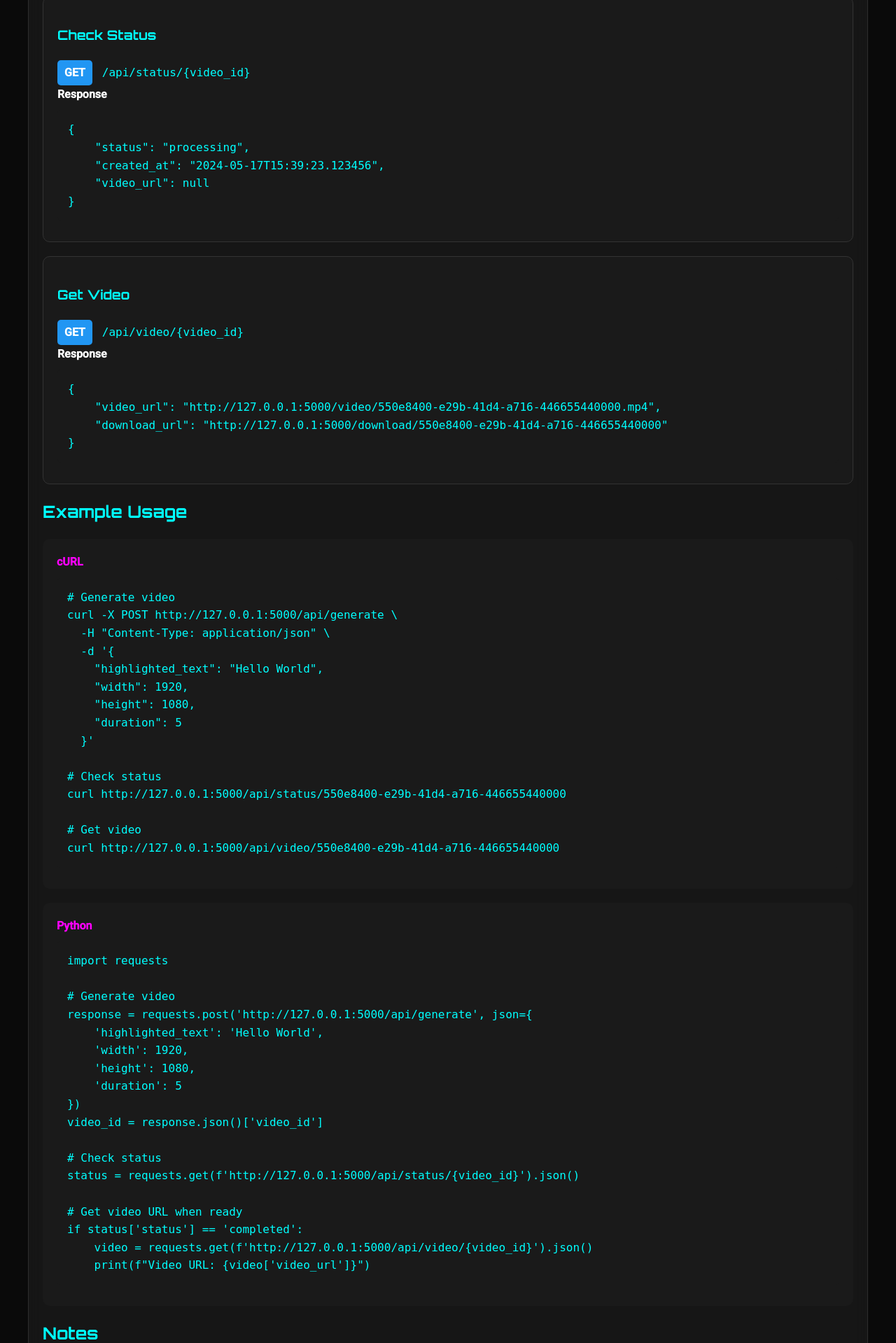
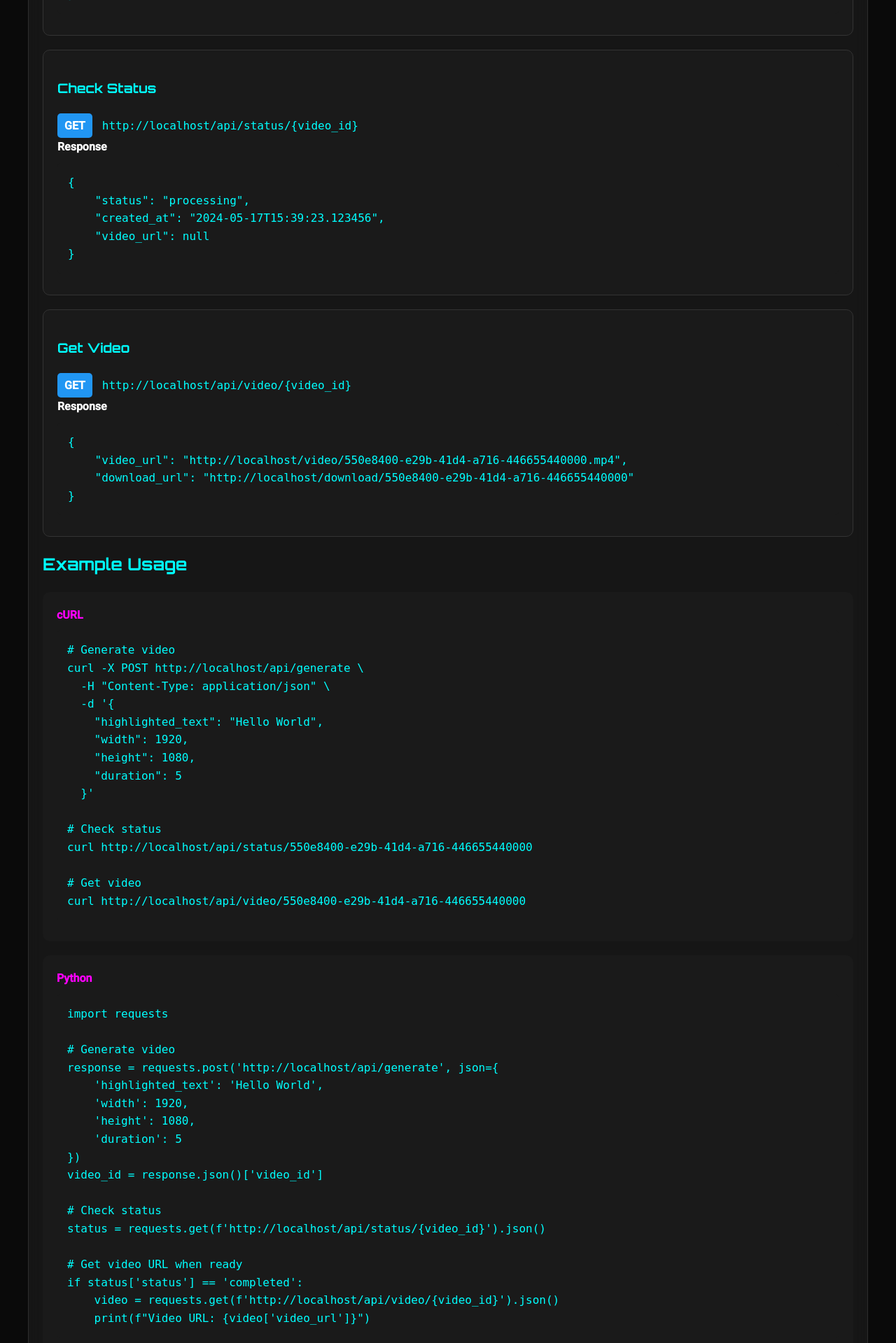
Before and after one commit to iotserver24/match-cut-ai, a Flask app: page /api/docs in a window 1280 px wide. Shown: the part 2066-3985 px from the top of the page at 70% size. Run offline with Flask 2, Linux system fonts and the light colour scheme.

Commit message:
Enhance file download functionality by adding content disposition header; update API documentation to use dynamic host URL for better deployment flexibility

```diff
--- a/app.py
+++ b/app.py
@@ -750,12 +750,21 @@ def download_file(filename):
     try:
         # Check if it's a preview request (no download parameter)
         as_attachment = request.args.get('download', 'false').lower() == 'true'
-        return send_from_directory(
+
+        # Set proper headers for video files
+        response = send_from_directory(
             app.config["UPLOAD_FOLDER"],
             filename,
-            as_attachment=as_attachment,
-            mimetype='video/mp4'
+            mimetype='video/mp4',
+            as_attachment=as_attachment
         )
+
+        # Add content disposition header for downloads
+        if as_attachment:
+            response.headers["Content-Disposition"] = f"attachment; filename={filename}"
+
+        return response
+
     except FileNotFoundError:
         flash('Error: File not found. It might have been deleted or generation failed.', 'error')
         return redirect(url_for('index'))
--- a/templates/api_docs.html
+++ b/templates/api_docs.html
@@ -160,7 +160,8 @@
 
         <section>
             <h2>Base URL</h2>
-            <pre><code>http://127.0.0.1:5000/api</code></pre>
+            <pre><code>{{ request.host_url }}api</code></pre>
+            <p class="note">Replace with your actual domain when deployed.</p>
         </section>
 
         <section>
@@ -184,7 +185,7 @@
             <div class="endpoint">
                 <h3>Generate Video</h3>
                 <span class="method post">POST</span>
-                <code>/api/generate</code>
+                <code>{{ request.host_url }}api/generate</code>
 
                 <h4>Request Body</h4>
                 <pre><code>{
@@ -278,14 +279,14 @@
     "video_id": "550e8400-e29b-41d4-a716-446655440000",
     "status": "processing",
     "message": "Video generation started",
-    "status_url": "/api/status/550e8400-e29b-41d4-a716-446655440000"
+    "status_url": "{{ request.host_url }}api/status/550e8400-e29b-41d4-a716-446655440000"
 }</code></pre>
             </div>
 
             <div class="endpoint">
                 <h3>Check Status</h3>
                 <span class="method get">GET</span>
-                <code>/api/status/{video_id}</code>
+                <code>{{ request.host_url }}api/status/{video_id}</code>
 
                 <h4>Response</h4>
                 <pre><code>{
@@ -298,12 +299,12 @@
             <div class="endpoint">
                 <h3>Get Video</h3>
                 <span class="method get">GET</span>
-                <code>/api/video/{video_id}</code>
+                <code>{{ request.host_url }}api/video/{video_id}</code>
 
                 <h4>Response</h4>
                 <pre><code>{
-    "video_url": "http://127.0.0.1:5000/video/550e8400-e29b-41d4-a716-446655440000.mp4",
-    "download_url": "http://127.0.0.1:5000/download/550e8400-e29b-41d4-a716-446655440000"
+    "video_url": "{{ request.host_url }}video/550e8400-e29b-41d4-a716-446655440000.mp4",
+    "download_url": "{{ request.host_url }}download/550e8400-e29b-41d4-a716-446655440000"
 }</code></pre>
             </div>
         </section>
@@ -314,7 +315,7 @@
             <div class="example">
                 <h4>cURL</h4>
                 <pre><code># Generate video
-curl -X POST http://127.0.0.1:5000/api/generate \
+curl -X POST {{ request.host_url }}api/generate \
   -H "Content-Type: application/json" \
   -d '{
     "highlighted_text": "Hello World",
@@ -324,10 +325,10 @@ curl -X POST http://127.0.0.1:5000/api/generate \
   }'
 
 # Check status
-curl http://127.0.0.1:5000/api/status/550e8400-e29b-41d4-a716-446655440000
+curl {{ request.host_url }}api/status/550e8400-e29b-41d4-a716-446655440000
 
 # Get video
-curl http://127.0.0.1:5000/api/video/550e8400-e29b-41d4-a716-446655440000</code></pre>
+curl {{ request.host_url }}api/video/550e8400-e29b-41d4-a716-446655440000</code></pre>
             </div>
 
             <div class="example">
@@ -335,7 +336,7 @@ curl http://127.0.0.1:5000/api/video/550e8400-e29b-41d4-a716-446655440000</code>
                 <pre><code>import requests
 
 # Generate video
-response = requests.post('http://127.0.0.1:5000/api/generate', json={
+response = requests.post('{{ request.host_url }}api/generate', json={
     'highlighted_text': 'Hello World',
     'width': 1920,
     'height': 1080,
@@ -344,11 +345,11 @@ response = requests.post('http://127.0.0.1:5000/api/generate', json={
 video_id = response.json()['video_id']
 
 # Check status
-status = requests.get(f'http://127.0.0.1:5000/api/status/{video_id}').json()
+status = requests.get(f'{{ request.host_url }}api/status/{video_id}').json()
 
 # Get video URL when ready
 if status['status'] == 'completed':
-    video = requests.get(f'http://127.0.0.1:5000/api/video/{video_id}').json()
+    video = requests.get(f'{{ request.host_url }}api/video/{video_id}').json()
     print(f"Video URL: {video['video_url']}")</code></pre>
             </div>
         </section>
```
